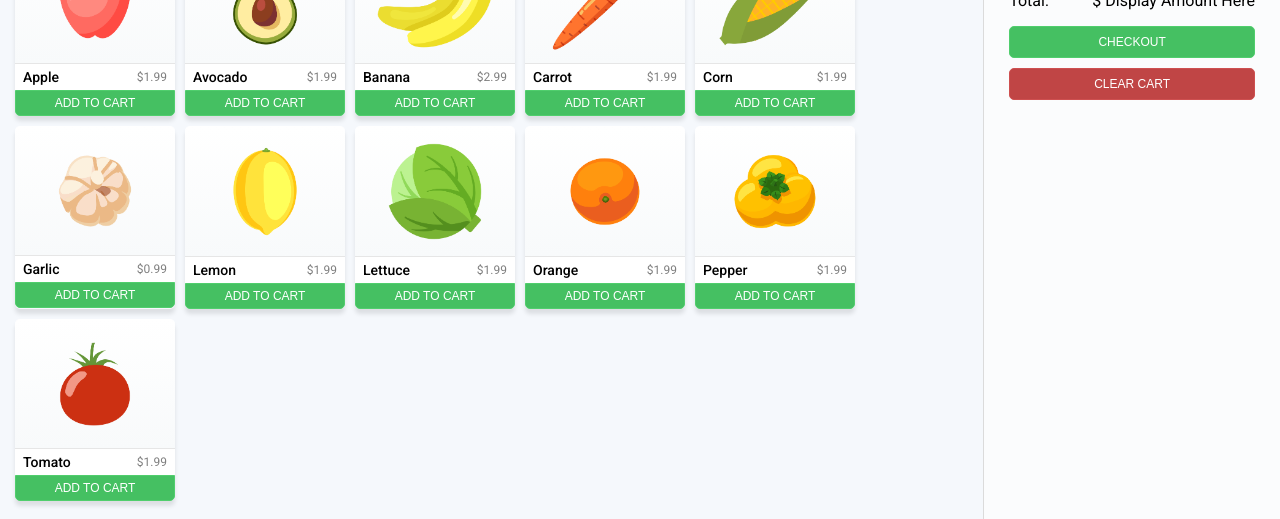
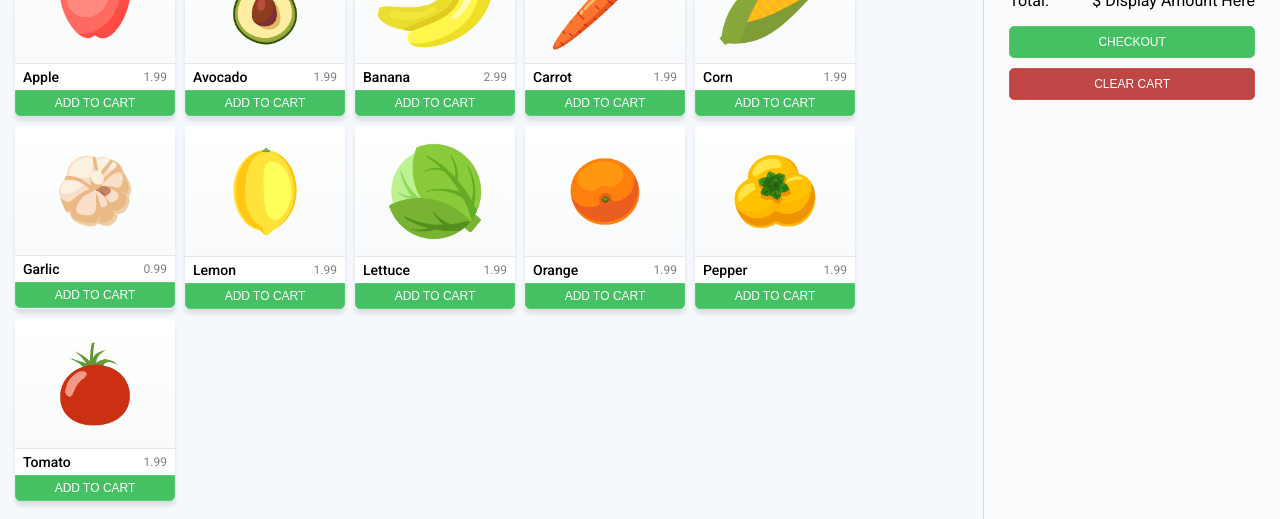
Before and after one commit to SullyDurgin/reactville-lab, a React (Create React App) app: page /market in a window 1280 px wide. Shown: the part 207-726 px from the top of the page. Built offline with nearby package versions, Linux system fonts and the light colour scheme; a web font is replaced by a local one.

Commit message:
add and remove from cart

```diff
--- a/src/App.jsx
+++ b/src/App.jsx
@@ -12,6 +12,11 @@
 
   const [cash, setCash] = useState(100)
 
+const handleExchange = (amt) => {
+   if (cash - amt < 0) return false
+   setCash((cash - amt).toFixed(2))
+   return true
+}
   return (
     <>
       <Nav cash={cash} />
--- a/src/Components/SuperMarket/DisplayProducts.jsx
+++ b/src/Components/SuperMarket/DisplayProducts.jsx
@@ -3,12 +3,17 @@
 
 const DisplayProducts = (props) => {
 
-  // if(props.products.category === props.productCategory)
+  const selectedProducts = props.products.map((product, idx) => {
+    return product.category === props.productCategory &&
+    <Product
+      product={product}
+      key={idx}
+      addToCart={props.addToCart}
+    />
+  })
   return (
     <div className="product-list">
-      {props.products.map((product, index) => (
-        product.category === props.productCategory && <Product product={product} key={index}/>
-      ))}
+      {selectedProducts}
     </div>
   )
 }
--- a/src/Components/SuperMarket/Product.jsx
+++ b/src/Components/SuperMarket/Product.jsx
@@ -7,9 +7,9 @@
       <section>
         <span>
           <p id="product-name">{props.product.name}</p>
-          <p id="product-price">${props.product.price}</p>
+          <p id="product-price">{props.product.price}</p>
         </span>
-        <button>ADD TO CART</button>
+        <button onClick={() => props.addToCart(props.product)}>ADD TO CART</button>
       </section>
     </div>
   )
--- a/src/Components/SuperMarket/SuperMarket.jsx
+++ b/src/Components/SuperMarket/SuperMarket.jsx
@@ -3,26 +3,65 @@
 
 // Components & Data
 import { products } from '../../data/market-data'
-import MarketNav from './MarketNav'
-import DisplayProducts from './DisplayProducts'
-import Cart from './Cart'
+import MarketNav from "./MarketNav"
+import DisplayProducts from "./DisplayProducts"
+import Cart from "./Cart"
 
-const SuperMarket = () => {
-  console.log(products)
+const SuperMarket = (props) => {
 
   const [cart, setCart] = useState([])
-  const [productCategory, setProductCategory] = useState('Produce')
+  const [productCategory, setProductCategory] = useState("Produce")
 
-  console.log('product category', productCategory)
+
+  const addToCart = (item) => {
+    if (cart.find(prod => prod.id --- item.id)) {
+      setCart(
+        cart.map(
+          (prod) => prod.id === item.id ?
+            { ...prod, quantity: prod.quantity + 1 }
+            :
+            prod
+        )
+      )
+    } else {
+      setCart([{ ...item, quantity: 1 }, ...cart])
+    }
+  }
+
+  const removeFromCart = (item) => {
+    if (item.quantity > 1) {
+      setCart(
+        cart.map(
+        (prod) => prod.id === item.id ?
+        { ...item, quantity: item.quantity - 1 }
+        :
+        prod
+      ))
+    } else {
+      setCart(cart.filter((prod) => prod.id !== item.id))
+    }
+  }
 
   return (
     <div className="super-market">
       <section>
-        <MarketNav products={products} setProductCategory={setProductCategory}/>
-        <DisplayProducts products={products} productCategory={productCategory}/>
+        <MarketNav
+          products={products}
+          setProductCategory={setProductCategory}
+        />
+        <DisplayProducts
+          products={products}
+          productCategory={productCategory}
+          addToCart={addToCart}
+        />
       </section>
 
-      <Cart/>
+        <Cart
+          cart={cart}
+          setCart={setCart}
+          removeFromCart={removeFromCart}
+          handleExchange={props.handleExchange}
+        />
 
     </div>
   )
--- a/src/index.js
+++ b/src/index.js
@@ -1,12 +1,13 @@
 import React from 'react'
 import ReactDOM from 'react-dom'
-import { BrowserRouter, Routes, Route } from 'react-router-dom'
 import App from './App.jsx'
-
+import { BrowserRouter } from 'react-router-dom'
 
 ReactDOM.render(
-  <BrowserRouter>
-      <App />
-  </BrowserRouter>,
-  document.getElementById('root')
+	<React.StrictMode>
+		<BrowserRouter>
+			<App />
+		</BrowserRouter>
+	</React.StrictMode>,
+	document.getElementById('root')
 )
```
Also changed, not shown: src/Components/SuperMarket/CartItem.jsx (+6 -6 lines).
